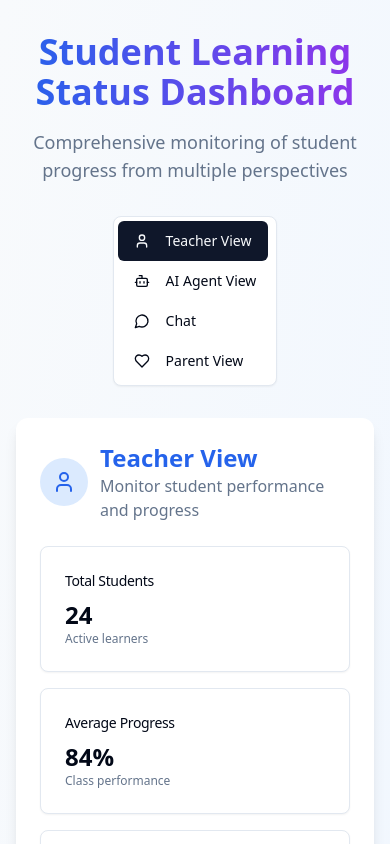
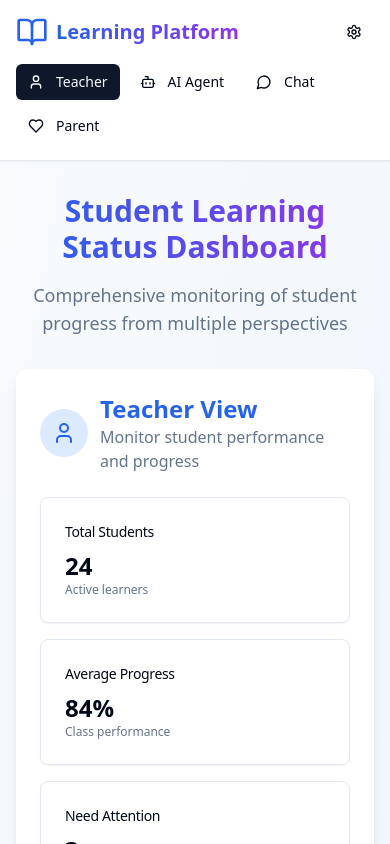
Before and after one commit to yusheng-chen-ric/learner-teacher-bridge, a React (Vite) app: page / in a window 390 px wide. Shown: the top 844 px of the page. Built offline with nearby package versions, Linux system fonts and the light colour scheme.

Commit message:
Add navigation bar to landing page
Adds a navigation bar to the landing page for easier navigation.

```diff
--- a/src/pages/Index.tsx
+++ b/src/pages/Index.tsx
@@ -5,32 +5,34 @@ import { AgentDashboard } from "@/components/AgentDashboard";
 import { ChatInterface } from "@/components/ChatInterface";
 import { ParentCompanionView } from "@/components/ParentCompanionView";
 import { Button } from "@/components/ui/button";
-import { User, Bot, MessageCircle, Heart } from "lucide-react";
+import { User, Bot, MessageCircle, Heart, BookOpen, Settings } from "lucide-react";
 
 const Index = () => {
   const [activeView, setActiveView] = useState<'teacher' | 'agent' | 'chat' | 'parent'>('teacher');
 
   return (
     <div className="min-h-screen bg-gradient-to-br from-slate-50 to-blue-50">
-      <div className="container mx-auto px-4 py-8">
-        <div className="text-center mb-8">
-          <h1 className="text-4xl font-bold bg-gradient-to-r from-blue-600 to-purple-600 bg-clip-text text-transparent mb-4">
-            Student Learning Status Dashboard
+      {/* Navigation Bar */}
+      <nav className="bg-white shadow-sm border-b sticky top-0 z-50">
+        <div className="container mx-auto px-4">
+          <div className="flex items-center justify-between h-16">
+            {/* Logo/Brand */}
+            <div className="flex items-center space-x-2">
+              <BookOpen className="h-8 w-8 text-blue-600" />
+              <h1 className="text-xl font-bold bg-gradient-to-r from-blue-600 to-purple-600 bg-clip-text text-transparent">
+                Learning Platform
               </h1>
-          <p className="text-lg text-muted-foreground max-w-2xl mx-auto">
-            Comprehensive monitoring of student progress from multiple perspectives
-          </p>
             </div>
 
-        <div className="flex justify-center mb-8">
-          <div className="bg-white rounded-lg p-1 shadow-sm border">
+            {/* Navigation Links */}
+            <div className="hidden md:flex items-center space-x-1">
               <Button
                 variant={activeView === 'teacher' ? 'default' : 'ghost'}
                 onClick={() => setActiveView('teacher')}
                 className="flex items-center space-x-2"
               >
                 <User className="h-4 w-4" />
-              <span>Teacher View</span>
+                <span>Teacher</span>
               </Button>
               <Button
                 variant={activeView === 'agent' ? 'default' : 'ghost'}
@@ -38,7 +40,7 @@ const Index = () => {
                 className="flex items-center space-x-2"
               >
                 <Bot className="h-4 w-4" />
-              <span>AI Agent View</span>
+                <span>AI Agent</span>
               </Button>
               <Button
                 variant={activeView === 'chat' ? 'default' : 'ghost'}
@@ -54,9 +56,71 @@ const Index = () => {
                 className="flex items-center space-x-2"
               >
                 <Heart className="h-4 w-4" />
-              <span>Parent View</span>
+                <span>Parent</span>
               </Button>
             </div>
+
+            {/* Settings */}
+            <div className="flex items-center">
+              <Button variant="ghost" size="icon">
+                <Settings className="h-4 w-4" />
+              </Button>
+            </div>
+          </div>
+
+          {/* Mobile Navigation */}
+          <div className="md:hidden pb-4">
+            <div className="flex flex-wrap gap-2">
+              <Button
+                variant={activeView === 'teacher' ? 'default' : 'ghost'}
+                onClick={() => setActiveView('teacher')}
+                size="sm"
+                className="flex items-center space-x-1"
+              >
+                <User className="h-3 w-3" />
+                <span>Teacher</span>
+              </Button>
+              <Button
+                variant={activeView === 'agent' ? 'default' : 'ghost'}
+                onClick={() => setActiveView('agent')}
+                size="sm"
+                className="flex items-center space-x-1"
+              >
+                <Bot className="h-3 w-3" />
+                <span>AI Agent</span>
+              </Button>
+              <Button
+                variant={activeView === 'chat' ? 'default' : 'ghost'}
+                onClick={() => setActiveView('chat')}
+                size="sm"
+                className="flex items-center space-x-1"
+              >
+                <MessageCircle className="h-3 w-3" />
+                <span>Chat</span>
+              </Button>
+              <Button
+                variant={activeView === 'parent' ? 'default' : 'ghost'}
+                onClick={() => setActiveView('parent')}
+                size="sm"
+                className="flex items-center space-x-1"
+              >
+                <Heart className="h-3 w-3" />
+                <span>Parent</span>
+              </Button>
+            </div>
+          </div>
+        </div>
+      </nav>
+
+      {/* Main Content */}
+      <div className="container mx-auto px-4 py-8">
+        <div className="text-center mb-8">
+          <h2 className="text-3xl font-bold bg-gradient-to-r from-blue-600 to-purple-600 bg-clip-text text-transparent mb-4">
+            Student Learning Status Dashboard
+          </h2>
+          <p className="text-lg text-muted-foreground max-w-2xl mx-auto">
+            Comprehensive monitoring of student progress from multiple perspectives
+          </p>
         </div>
 
         <div className="bg-white rounded-xl shadow-lg p-6 md:p-8">
```
Lines whose indentation alone changed are shown as unchanged.
